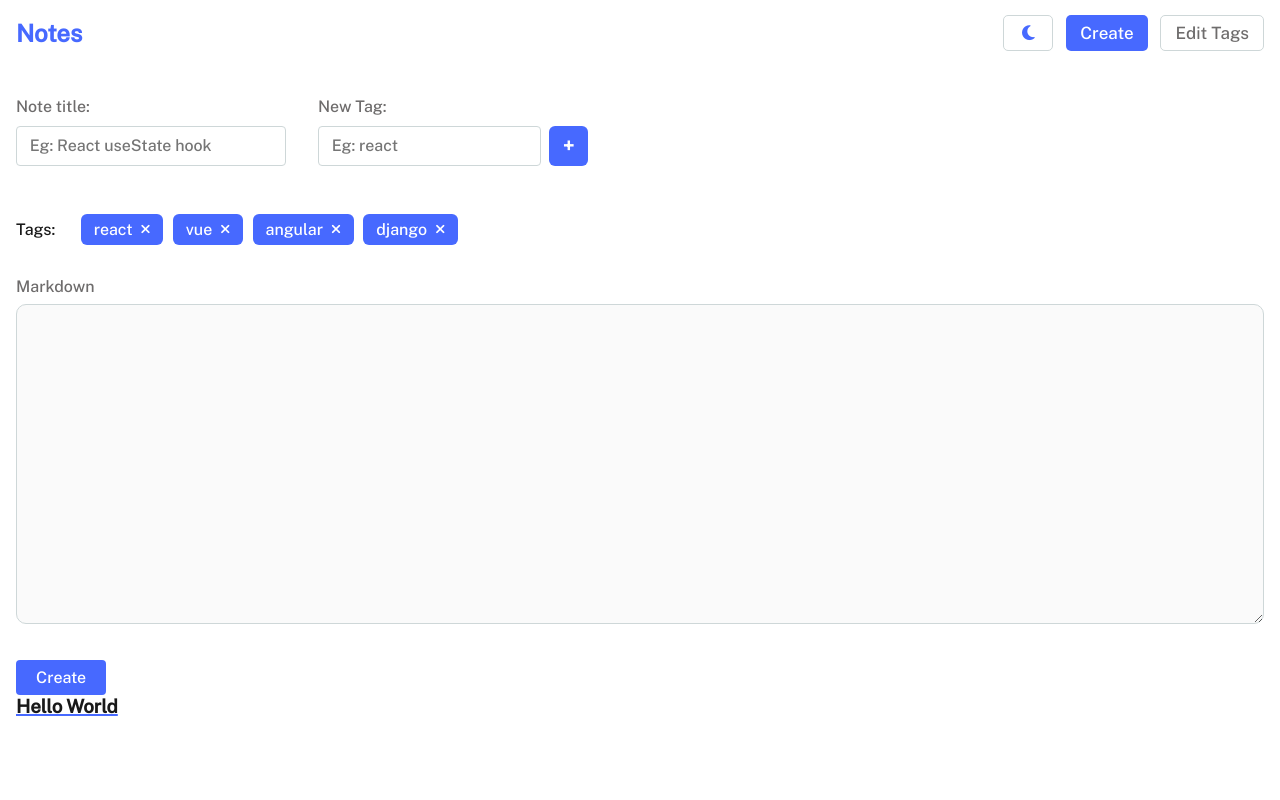
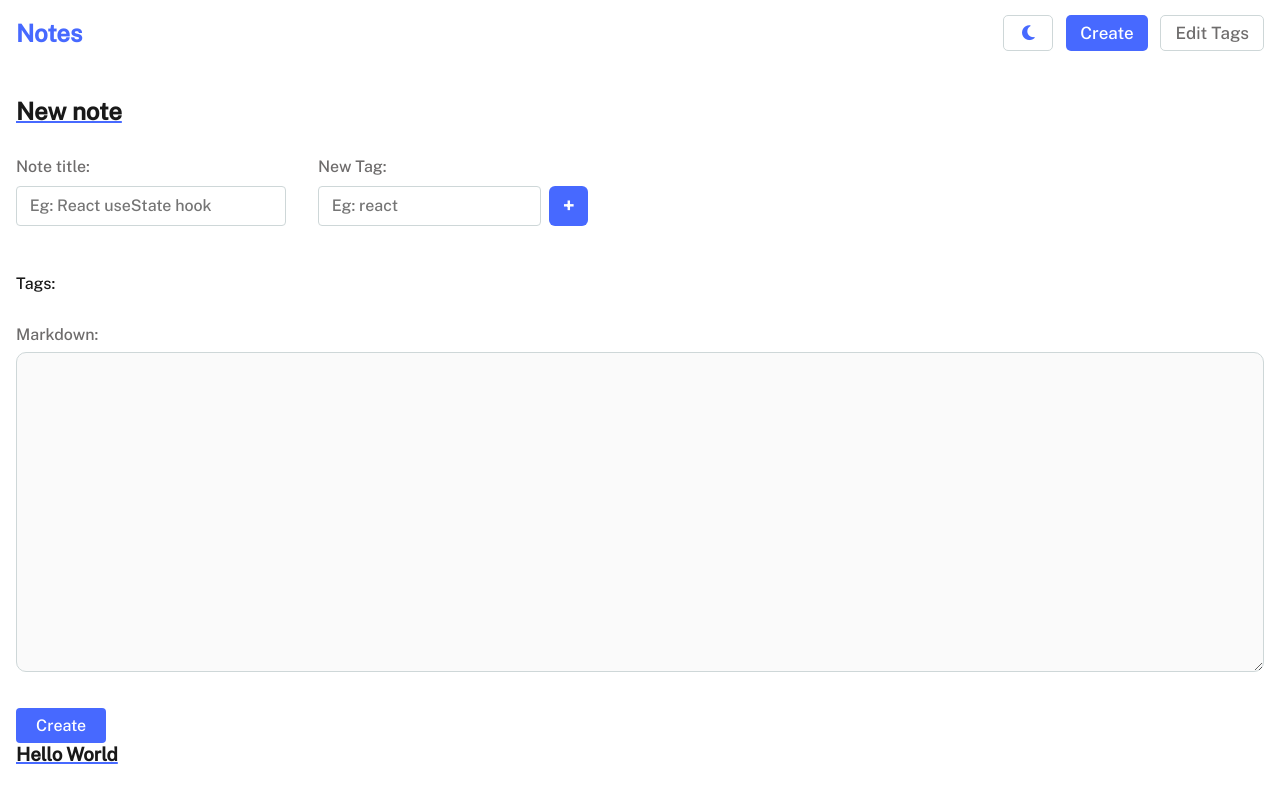
Before and after one commit to Lindrit-Sulaj/Notes-App, a React (Vite) app: page /create in a window 1280 px wide. Built offline with nearby package versions, Linux system fonts and the light colour scheme.

Commit message:
CreateNote.jsx file created

```diff
--- a/src/CreateNote.jsx
+++ b/src/CreateNote.jsx
@@ -1,21 +1,20 @@
-import React, { useRef, useState } from 'react';
+import React, { useEffect, useMemo, useRef, useState } from 'react';
 import NotePreview from './NotePreview';
+import useTheme from './ThemeContext';
 
 const CreateNote = () => {
   const [title, setTitle] = useState('');
-  const [newMarkdown, setNewMarkdown] = useState('');
-  const [tags, setTags] = useState([]);
+  const [postTags, setPostTags] = useState([]);
   const [markdown, setMarkdown] = useState('');
 
-  const newNote = { title, tags, markdown }
-
-  const handleTags = () => {
-    setTags([...tags, newMarkdown]);
+  const handleCreateTags = (tag) => {
+    setPostTags([...postTags, tag])
   }
 
   return (
     <section className="createNote">
-      <form action="">
+      <h1>New note</h1>
+      <form action="" autoComplete='off'>
         <div className='main-actions'>
           <div className='note-title'>
             <label htmlFor="note-title">Note title:</label>
@@ -24,32 +23,22 @@ const CreateNote = () => {
           <div className='note-tags'>
             <label htmlFor="note-tags">New Tag:</label>
             <div className="new-tag">
-              <input type="text" value={newMarkdown} onChange={(e) => setNewMarkdown(e.target.value)} placeholder='Eg: react' id='note-tags' />
-              <button type='button' onClick={handleTags}><i className="fa-solid fa-plus"></i></button>
+              <NewTag handleTags={handleCreateTags} />
             </div>
           </div>
         </div>
         <div className="tags">
           <p>Tags:</p>
-          <div className='tag'>
-            <span>react</span>
-            <button><i className="fa-solid fa-xmark"></i></button>
-          </div>
-          <div className='tag'>
-            <span>vue</span>
-            <button><i className="fa-solid fa-xmark"></i></button>
-          </div>
-          <div className='tag'>
-            <span>angular</span>
-            <button><i className="fa-solid fa-xmark"></i></button>
-          </div>
-          <div className='tag'>
-            <span>django</span>
-            <button><i className="fa-solid fa-xmark"></i></button>
-          </div>
+
+          {postTags.map((tag, index) => (
+            <div className='tag' key={index}>
+              <span>{tag}</span>
+              <button onClick={() => handleDeleteTag(index)}><i className="fa-solid fa-xmark"></i></button>
+            </div>
+          ))}
         </div>
         <div className='markdown'>
-          <p>Markdown</p>
+          <p>Markdown:</p>
           <textarea value={markdown} onChange={(e) => setMarkdown(e.target.value)}>
           </textarea>
         </div>
@@ -60,4 +49,17 @@ const CreateNote = () => {
   )
 }
 
+function NewTag({ handleTags }) {
+  const [inputValue, setInputValue] = useState('');
+
+  return (
+    <>
+      <input value={inputValue} onChange={(e) => setInputValue(e.target.value)} type="text" placeholder='Eg: react' id='note-tags' />
+      <button type='button' onClick={() => {
+        handleTags(inputValue)
+        setInputValue('') }}><i className="fa-solid fa-plus"></i></button>
+    </>
+  )
+}
+
 export default CreateNote
```
